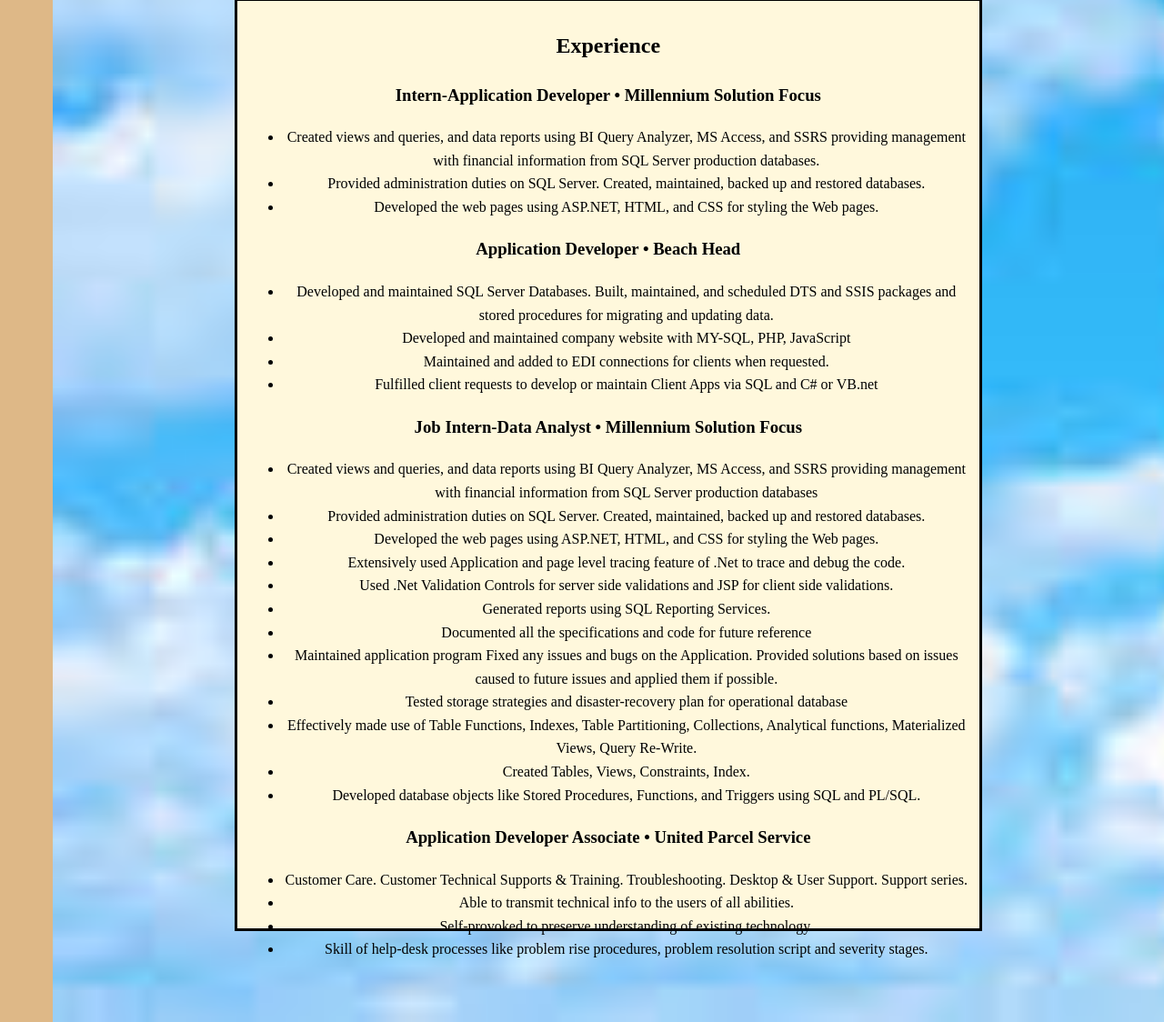
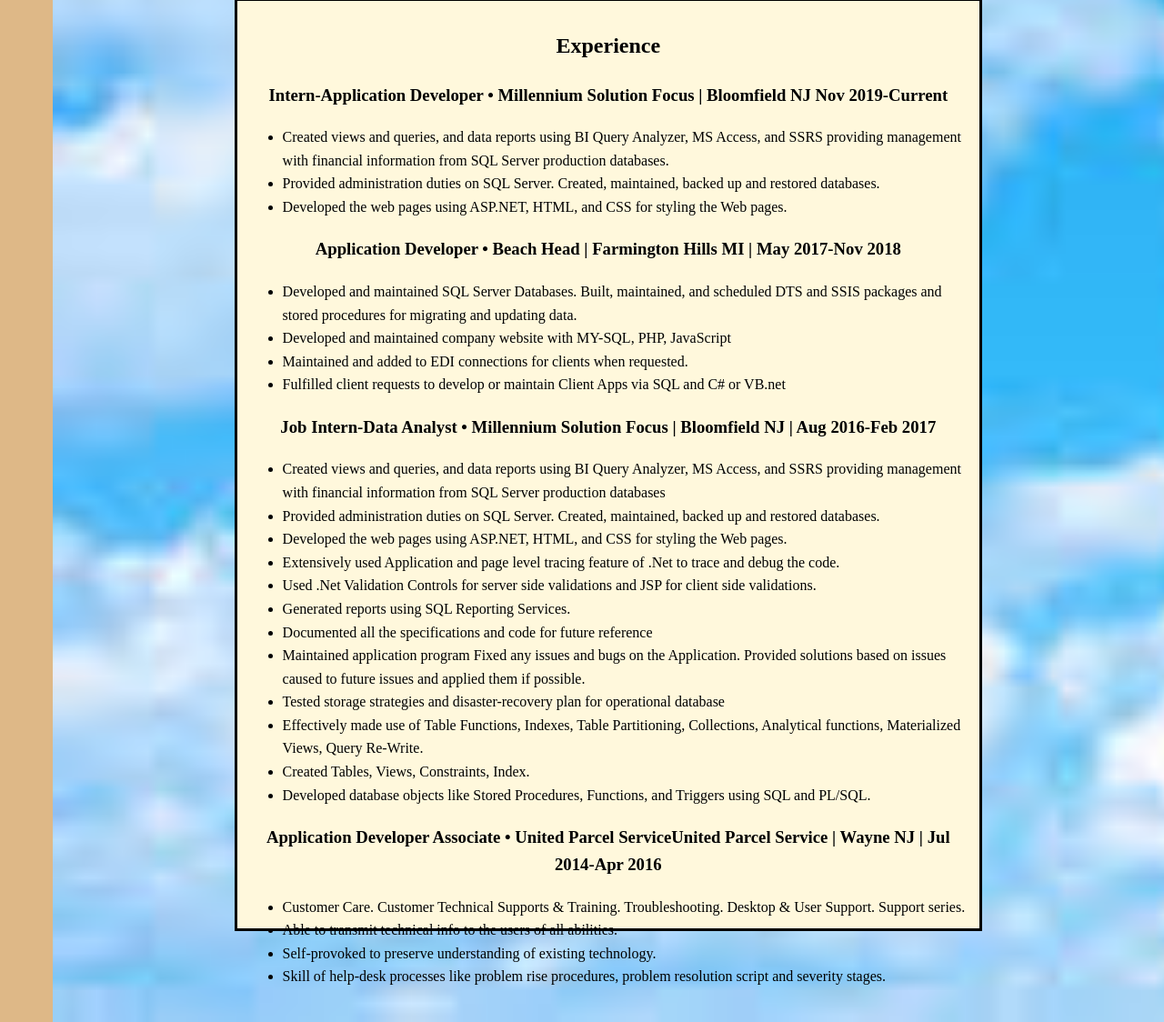
Before and after one commit to SolerJapan/PSWebsitePreWork, a plain HTML site: page index.html in a window 1280 px wide. Shown: the part 1404-2528 px from the top of the page at 91% size. Drawn offline with nearby package versions, Linux system fonts and the light colour scheme.

Commit message:
project updates

```diff
--- a/index.html
+++ b/index.html
@@ -66,50 +66,50 @@
           <h2 class="section-heading">
             Experience
           </h2>
-          <h3>Intern-Application Developer • Millennium Solution Focus </h3>
-          <ul>
-            <li>Created views and queries, and data reports using BI Query Analyzer, MS Access,
+          <h3>Intern-Application Developer • Millennium Solution Focus | Bloomfield NJ Nov 2019-Current</h3>
+          <ul class="exp__list">
+            <li class="exp__list-item">Created views and queries, and data reports using BI Query Analyzer, MS Access,
                 and SSRS providing management with financial information from SQL Server production databases.</li>
-            <li>Provided administration duties on SQL Server. Created, maintained, backed up and restored databases.</li>
-            <li>Developed the web pages using ASP.NET, HTML, and CSS for styling the Web pages.</li>
+            <li class="exp__list-item">Provided administration duties on SQL Server. Created, maintained, backed up and restored databases.</li>
+            <li class="exp__list-item">Developed the web pages using ASP.NET, HTML, and CSS for styling the Web pages.</li>
           </ul>
 
-          <h3>Application Developer • Beach Head </h3>
-          <ul>
-            <li>Developed and maintained SQL Server Databases. Built, maintained, and scheduled DTS and SSIS
+          <h3>Application Developer • Beach Head | Farmington Hills MI | May 2017-Nov 2018 </h3>
+          <ul class="exp__list">
+            <li class="exp__list-item">Developed and maintained SQL Server Databases. Built, maintained, and scheduled DTS and SSIS
                 packages and stored procedures for migrating and updating data.</li>
-            <li>Developed and maintained company website with MY-SQL, PHP, JavaScript </li>
-            <li> Maintained and added to EDI connections for clients when requested. </li>
-            <li>Fulfilled client requests to develop or maintain Client Apps via SQL and C# or VB.net</li>
+            <li class="exp__list-item">Developed and maintained company website with MY-SQL, PHP, JavaScript </li>
+            <li class="exp__list-item"> Maintained and added to EDI connections for clients when requested. </li>
+            <li class="exp__list-item">Fulfilled client requests to develop or maintain Client Apps via SQL and C# or VB.net</li>
           </ul>
 
 
-          <h3>Job Intern-Data Analyst • Millennium Solution Focus</h3>
-          <ul>
-            <li>Created views and queries, and data reports using BI Query Analyzer, MS Access,
+          <h3>Job Intern-Data Analyst • Millennium Solution Focus | Bloomfield NJ | Aug 2016-Feb 2017 </h3>
+          <ul class="exp__list">
+            <li class="exp__list-item">Created views and queries, and data reports using BI Query Analyzer, MS Access,
                 and SSRS providing management with financial information from SQL Server production databases</li>
-            <li>Provided administration duties on SQL Server. Created, maintained, backed up and restored databases.</li>
-            <li>Developed the web pages using ASP.NET, HTML, and CSS for styling the Web pages.</li>
-            <li>Extensively used Application and page level tracing feature of .Net to trace and debug the code.</li>
-            <li>Used .Net Validation Controls for server side validations and JSP for client side validations. </li>
-            <li>Generated reports using SQL Reporting Services.</li>
-            <li>Documented all the specifications and code for future reference </li>
-            <li>Maintained application program Fixed any issues and bugs on the Application. Provided solutions based on
+            <li class="exp__list-item">Provided administration duties on SQL Server. Created, maintained, backed up and restored databases.</li>
+            <li class="exp__list-item">Developed the web pages using ASP.NET, HTML, and CSS for styling the Web pages.</li>
+            <li class="exp__list-item">Extensively used Application and page level tracing feature of .Net to trace and debug the code.</li>
+            <li class="exp__list-item">Used .Net Validation Controls for server side validations and JSP for client side validations. </li>
+            <li class="exp__list-item">Generated reports using SQL Reporting Services.</li>
+            <li class="exp__list-item">Documented all the specifications and code for future reference </li>
+            <li class="exp__list-item">Maintained application program Fixed any issues and bugs on the Application. Provided solutions based on
               issues caused to future issues and applied them if possible.</li>
-            <li>Tested storage strategies and disaster-recovery plan for operational database</li>
-            <li>Effectively made use of Table Functions, Indexes, Table Partitioning, Collections,
+            <li class="exp__list-item">Tested storage strategies and disaster-recovery plan for operational database</li>
+            <li class="exp__list-item">Effectively made use of Table Functions, Indexes, Table Partitioning, Collections,
                Analytical functions, Materialized Views, Query Re-Write.</li>
-            <li>Created Tables, Views, Constraints, Index. </li>
-            <li>Developed database objects like Stored Procedures, Functions, and Triggers using SQL and PL/SQL. </li>
+            <li class="exp__list-item">Created Tables, Views, Constraints, Index. </li>
+            <li class="exp__list-item">Developed database objects like Stored Procedures, Functions, and Triggers using SQL and PL/SQL. </li>
           </ul>
 
 
-          <h3>Application Developer Associate • United Parcel Service</h3>
-          <ul>
-            <li>Customer Care. Customer Technical Supports & Training. Troubleshooting. Desktop & User Support. Support series. </li>
-            <li>Able to transmit technical info to the users of all abilities.  </li>
-            <li>Self-provoked to preserve understanding of existing technology.  </li>
-            <li>Skill of help-desk processes like problem rise procedures, problem resolution script and severity stages.</li>
+          <h3>Application Developer Associate • United Parcel ServiceUnited Parcel Service | Wayne NJ | Jul 2014-Apr 2016</h3>
+          <ul class="exp__list">
+            <li class="exp__list-item">Customer Care. Customer Technical Supports & Training. Troubleshooting. Desktop & User Support. Support series. </li>
+            <li class="exp__list-item">Able to transmit technical info to the users of all abilities.  </li>
+            <li class="exp__list-item">Self-provoked to preserve understanding of existing technology.  </li>
+            <li class="exp__list-item">Skill of help-desk processes like problem rise procedures, problem resolution script and severity stages.</li>
           </ul>
 
         </section>
--- a/styles.css
+++ b/styles.css
@@ -1,5 +1,5 @@
 h1 {
-
+  text-align: center;
 }
 
 .big-heading {
@@ -8,6 +8,11 @@
 
 .section-heading {
   font-family:'Times New Roman', Times, serif;
+  text-align: center;
+}
+
+h3{
+  text-align: center;
 }
 
 .nav__list {
@@ -21,6 +26,7 @@
 
 }
 
+
 .nav__list-item {
   display: block;
   padding: 1em;
@@ -28,6 +34,17 @@
 
 
 }
+
+.exp__list {
+
+}
+
+.exp__list-item {
+
+
+
+}
+
 
 .page {
 
@@ -42,7 +59,6 @@
   background-color: beige;
   display: flex;
   flex-flow: row wrap;
-  text-align: center;
   justify-content: space-between;
 
 }
@@ -75,6 +91,7 @@
 }
 
 .main-content__section {
+
   background-color: cornsilk;
   margin-top: 100px;
   margin-bottom: 100px;
@@ -95,6 +112,7 @@
   position: relative;
   color: rgb(189, 189, 189);
   height: 600px;
+  text-align: center;
 }
 
 #about{
@@ -107,4 +125,5 @@
 #experience{
 
   height:1000px;
+
 }
```
